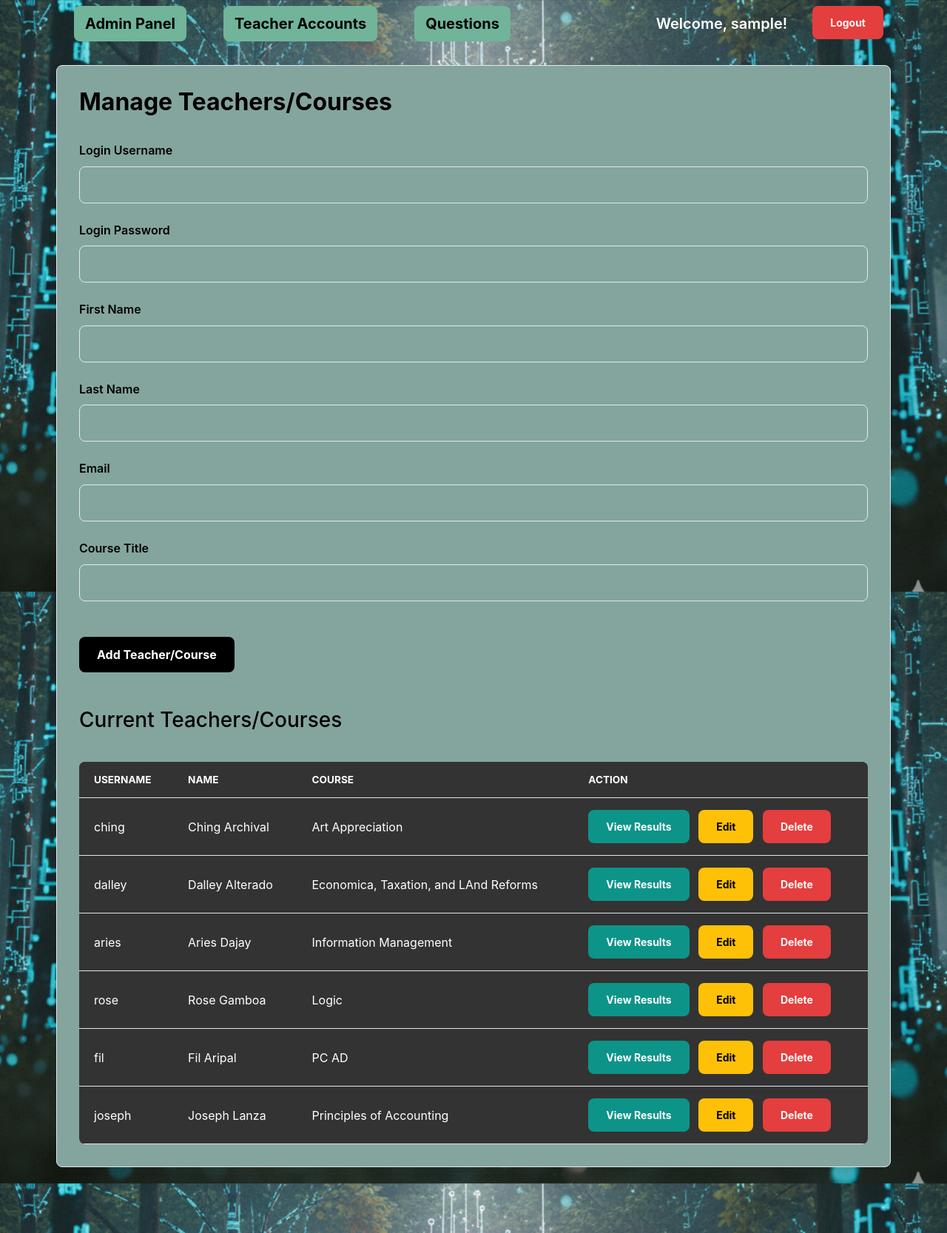
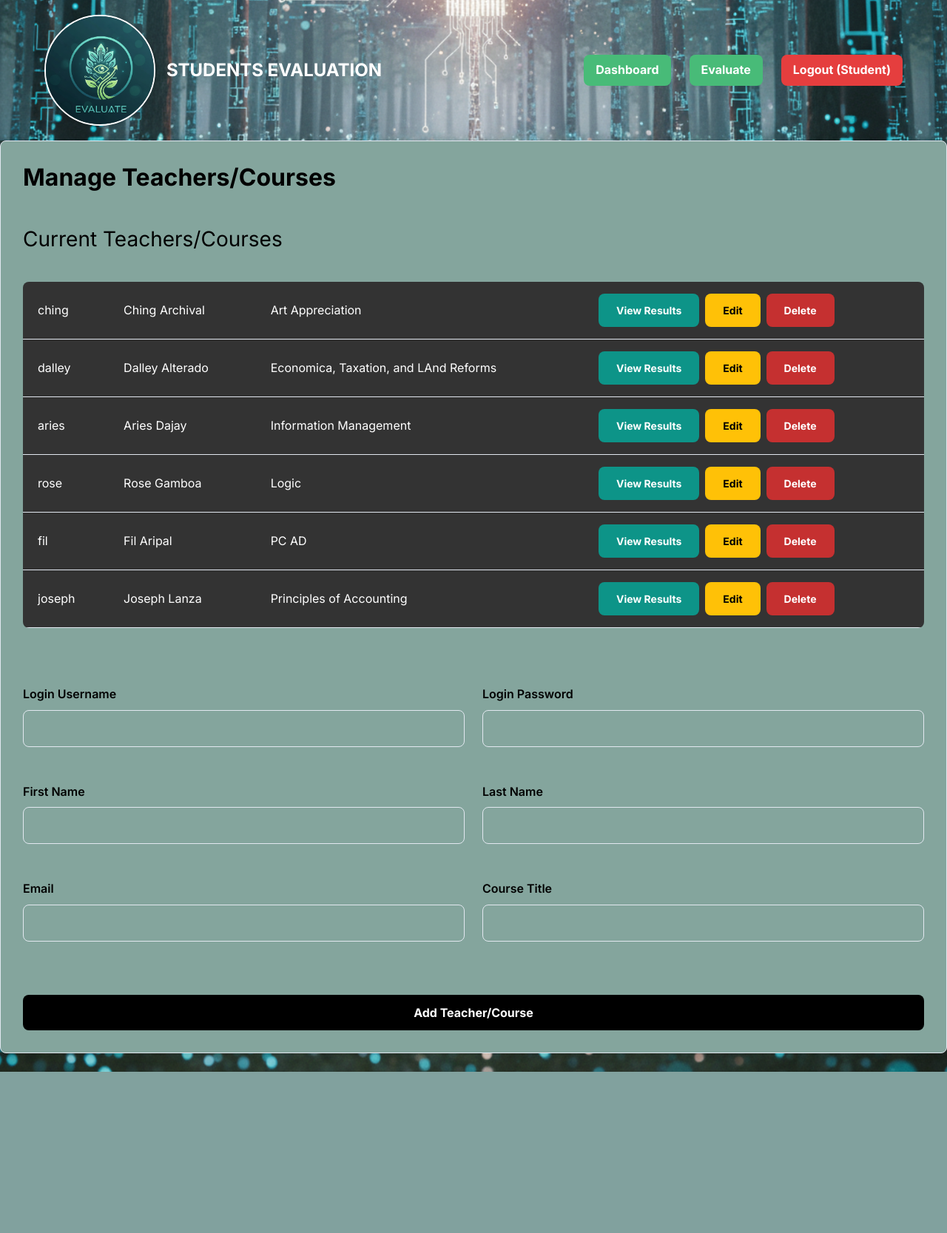
Before and after one commit to juls00100/CampsWeb2.0, a Flask app: page /admin/manage_teachers_courses in a window 1280 px wide. Shown: the whole page at 74% size. After the commit the page ends 1449 px from the top, so only its background shows below. Run offline with Flask 3, Linux system fonts and the light colour scheme; the visitor is signed in with stand-in values (Sample User, id 1); data comes from the database, SQL or seed files in the repository.

Commit message:
website nani

```diff
--- a/app.py
+++ b/app.py
@@ -18,7 +18,6 @@ app = Flask(__name__)
 app.config.from_object(__name__)
 
 def get_db():
-    """Opens a new database connection if there is none yet for the current application context."""
     db = getattr(g, '_database', None)
     if db is None:
         db = g._database = pymysql.connect(**app.config['MYSQL_CONFIG'])
@@ -26,13 +25,11 @@ def get_db():
 
 @app.teardown_appcontext
 def close_connection(exception):
-    """Closes the database again at the end of the request."""
     db = getattr(g, '_database', None)
     if db is not None:
         db.close()
 
 def init_db():
-    """Initializes the database structure from schema.sql."""
     conn = pymysql.connect(
         host=app.config['MYSQL_CONFIG']['host'],
         user=app.config['MYSQL_CONFIG']['user'],
--- a/static/style.css
+++ b/static/style.css
@@ -315,7 +315,10 @@ select:focus {
 }
 
 .btn {
-    display: inline-block;
+          display: flex;
+      justify-content: space-around; /* Distributes space between buttons */
+      /* Other justify-content options: center, flex-start, flex-end, space-around, space-evenly */
+      gap: 10px;
     padding: 0.75rem 1.5rem;
     text-align: center;
     border: none;
@@ -346,8 +349,9 @@ select:focus {
 }
 
 .btn-danger {
-    background-color: var(--danger-color);
+    background-color: #C53030;
     color: white;
+
 }
 
 .btn-danger:hover {
--- a/templates/admin_dashboard.html
+++ b/templates/admin_dashboard.html
@@ -1,4 +1,4 @@
-{% extends "admin_base.html" %}
+{% extends "base.html" %}
 
 {% block title %}Admin Dashboard{% endblock %}
 
--- a/templates/admin_edit_user.html
+++ b/templates/admin_edit_user.html
@@ -1,4 +1,4 @@
-{% extends "admin_base.html" %}
+{% extends "base.html" %}
 wwwwwwww
 {% block title %}Admin Edit {{ user_type|capitalize }}{% endblock %}
 
--- a/templates/admin_login.html
+++ b/templates/admin_login.html
@@ -7,7 +7,7 @@ wwwwwwww
         {% include '_flash_messages.html' %}
 
         <h2 class="text-center">Admin Login</h2>
-        <p class="text-center text-info">Use your Admin Account.</p>
+        <p class="text-center text-dark">Use your Admin Account.</p>
         <form method="POST" class="mt-4">
             <div class="form-group">
                 <label for="username">Username</label>
--- a/templates/admin_manage_questions.html
+++ b/templates/admin_manage_questions.html
@@ -1,4 +1,4 @@
-{% extends "admin_base.html" %}
+{% extends "base.html" %}
 wwwwwwww
 {% block title %}Manage Evaluation Questions{% endblock %}
 
@@ -41,8 +41,9 @@ wwwwwwww
                 <input type="text" id="new_q_text" name="new_q_text" class="form-control" placeholder="e.g., The instructor was clear in their expectations." required>
             </div>
 
+            <button type="submit" class="btn btn-secondary mb-3">Add Question</button>
         </form>
-          <button type="submit" class="btn btn-secondary w-100">Add Question</button>
+
 
     </div>
 {% endblock %}
--- a/templates/admin_manage_students.html
+++ b/templates/admin_manage_students.html
@@ -1,5 +1,5 @@
-{% extends "admin_base.html" %}
-wwwwwwww
+{% extends "base.html" %}
+
 {% block title %}Manage Student Accounts{% endblock %}
 
 {% block content %}
--- a/templates/admin_manage_teachers_courses.html
+++ b/templates/admin_manage_teachers_courses.html
@@ -1,5 +1,5 @@
-{% extends "admin_base.html" %}
-wwwwwwww
+{% extends "base.html" %}
+
 {% block title %}<b>Manage Subjects/Courses</b>{% endblock %}
 
 {% block content %}
@@ -7,7 +7,45 @@ wwwwwwww
         {% include '_flash_messages.html' %}
 
         <h2><b>Manage Teachers/Courses</b></h2>
-        <br>
+
+        <h3 class="mt-5 mb-3">Current Teachers/Courses</h3> {% if teachers %} <div class="table-responsive">
+                <table class="data-table">
+                    <tbody>
+                        {% for teacher in teachers %}
+                            <tr>
+                                <td>{{ teacher.t_username }}</td>
+                                <td>{{ teacher.t_first_name }} {{ teacher.t_last_name }}</td>
+                                <td>{{ teacher.t_course }}</td>
+
+                                <td class="d-flex align-items-center gap-2">
+
+                                    <a href="{{ url_for('admin_view_evaluations', teacher_id=teacher.t_id) }}"
+                                    class="btn btn-info btn-sm">
+                                        View Results
+                                    </a>
+
+                                    <a href="{{ url_for('admin_edit_user', user_type='teacher', user_id=teacher.t_id) }}"
+                                    class="btn btn-warning btn-sm">
+                                        Edit
+                                    </a>
+
+                                    <form method="POST" action="{{ url_for('admin_manage_teachers_courses', teacher_id=teacher.t_id) }}"
+                                        class="d-inline m-0"
+                                        onsubmit="return confirm('WARNING: Deleting {{ teacher.t_first_name }} is permanent. Are you sure?');">
+                                        <input type="hidden" name="action" value="delete">
+                                        <input type="hidden" name="t_id_to_delete" value="{{ teacher.t_id }}">
+                                        <button type="submit" class="btn btn-sm btn-danger">Delete</button>
+                                    </form>
+                                </td>
+                            </tr>
+                        {% endfor %}
+                    </tbody>
+                </table>
+            </div>
+        {% else %}
+            <p class="alert alert-info mt-4">No teachers have been added yet.</p> {% endif %}
+    <br> <br> <br>
+             <form method="POST" class="form-grid">
             <input type="hidden" name="action" value="add">
             <div class="form-group">
                 <label for="t_username" class="form-label">Login Username</label> <input type="text" id="t_username" name="t_username" class="form-control" required> </div>
@@ -22,37 +60,8 @@ wwwwwwww
             <div class="form-group">
                 <label for="t_course" class="form-label">Course Title</label> <input type="text" id="t_course" name="t_course" class="form-control" required> </div>
 
-            <button type="submit" class="btn btn-primary mt-4" style="grid-column: 1 / -1;">Add Teacher/Course</button> </form>
+            <button type="submit" class="btn btn-primary mt-4" style="grid-column: 1 / -1;">Add Teacher/Course</button>
+        </form>
 
-        <h3 class="mt-5 mb-3">Current Teachers/Courses</h3> {% if teachers %} <div class="table-responsive">
-                <table class="data-table">
-                    <thead>
-                        <tr>
-                            <th>Username</th>
-                            <th>Name</th>
-                            <th>Course</th>
-                            <th>Action</th>
-                        </tr>
-                    </thead>
-                    <tbody>
-                        {% for teacher in teachers %} <tr>
-                                <td>{{ teacher.t_username }}</td> <td>{{ teacher.t_first_name }} {{ teacher.t_last_name }}</td> <td>{{ teacher.t_course }}</td> <td>
-                                    <a href="{{ url_for('admin_view_evaluations', teacher_id=teacher.t_id) }}" class="btn btn-info btn-sm me-2">
-                                        View Results
-                                    </a>
-                                    <a href="{{ url_for('admin_edit_user', user_type='teacher', user_id=teacher.t_id) }}" class="btn btn-warning btn-sm me-2">
-                                        Edit
-                                    </a>
-                                    <form method="POST" class="d-inline" onsubmit="return confirm('WARNING: Deleting this teacher is permanent and only works if no evaluations exist. Are you sure?');"> <input type="hidden" name="action" value="delete">
-                                        <input type="hidden" name="t_id" value="{{ teacher.t_id }}"> <button type="submit" class="btn btn-danger btn-sm">Delete</button>
-                                    </form>
-                                </td>
-                            </tr>
-                        {% endfor %}
-                    </tbody>
-                </table>
-            </div>
-        {% else %}
-            <p class="alert alert-info mt-4">No teachers have been added yet.</p> {% endif %}
-    </div>
+        </div>
 {% endblock %}
--- a/templates/base.html
+++ b/templates/base.html
@@ -5,6 +5,9 @@
     <meta name="viewport" content="width=device-width, initial-scale=1.0">
     <title>{% block title %}Evaluation System{% endblock %}</title>
     <link href="https://fonts.googleapis.com/css2?family=Inter:wght@400;600;700;800&display=swap" rel="stylesheet">
+
+    <link href="https://cdn.jsdelivr.net/npm/bootstrap@5.3.3/dist/css/bootstrap.min.css" rel="stylesheet">
+
     <link href="{{ url_for('static', filename='style.css') }}" rel="stylesheet">
 </head>
 <body>
--- a/templates/dashboard.html
+++ b/templates/dashboard.html
@@ -6,7 +6,7 @@
     <div class="card card-dashboard">
         {% include '_flash_messages.html' %}
 
-        <h2>Welcome back, {{ session['student_name'] }}!</h2>
+        <h2>Welcome back, <b>{{ session['student_name'] }}</b>!</h2>
 
         <div class="stat-grid mt-4">
             <div class="stat-box status-{{ student.s_status.lower() }}">
@@ -31,7 +31,6 @@
             <p><strong>School ID:</strong> <span>{{ student.s_schoolID }}</span></p>
             <p><strong>Email:</strong> <span>{{ student.s_email }}</span></p>
             <p><strong>Year Level:</strong> <span>{{ student.s_year_level }}</span></p>
-            <p><strong>Registered On:</strong> <span>{{ student.s_registration_date }}</span></p>
         </div>
 
         <h3 class="mt-5 mb-3">Update Profile</h3>
@@ -66,8 +65,7 @@
                 <label for="s_confirm_password">Confirm Password</label>
                 <input type="password" id="s_confirm_password" name="s_confirm_password" placeholder="Confirm new password" required>
             </div>
-
-            <button type="submit" class="btn btn-primary">Update Profile</button>
+            <button type="submit" class="btn btn-primary mt-3" style="grid-column: 1 / -1;">Save Profile Changes</button>
         </form>
 
     </div>
--- a/templates/evaluate.html
+++ b/templates/evaluate.html
@@ -17,7 +17,7 @@
                 **INFO:** The system has no teachers. Please ask an administrator to perform the initial setup.
             </p>
         {% else %}
-            <p class="text-info">Please rate the teacher on a scale of 1 (Poor) to 5 (Excellent).</p>
+            <p class="text-dark">Please rate the teacher on a scale of 1 (Poor) to 5 (Excellent).</p>
 
             <form method="POST" class="mt-4">
                 <div class="form-group">
--- a/templates/teacher_dashboard.html
+++ b/templates/teacher_dashboard.html
@@ -7,7 +7,7 @@
         {% include '_flash_messages.html' %}
 
         <h2>Welcome, {{ session['teacher_name'] }}!</h2>
-        <p class="text-info">Below is the evaluation summary for your assigned course: <strong>{{ teacher.t_course }}</strong></p>
+        <p class="text-dark">Below is the evaluation summary for your assigned course: <strong>{{ teacher.t_course }}</strong></p>
 
         <h3 class="mt-5 mb-3">Overall Course Rating (1.00 - 5.00)</h3>
 
@@ -55,7 +55,7 @@
         </div>
 
         <h3 id="update-profile" class="mt-5 mb-3">Update Profile</h3>
-        <p class="text-info">You can update your login credentials and course details here. Your current course is: <strong>{{ teacher.t_course }}</strong>.</p>
+        <p class="text-dark">You can update your login credentials and course details here. Your current course is: <strong>{{ teacher.t_course }}</strong>.</p>
 
         <form method="POST" class="form-grid mt-4">
             <input type="hidden" name="action" value="edit_profile">
--- a/templates/teacher_login.html
+++ b/templates/teacher_login.html
@@ -7,7 +7,7 @@
         {% include '_flash_messages.html' %}
 
         <h2 class="text-center">Teacher Login</h2>
-        <p class="text-center text-info">Access your course evaluation results.</p>
+        <p class="text-center text-dark">Access your course evaluation results.</p>
         <form method="POST" class="mt-4">
             <div class="form-group">
                 <label for="username">Username</label>
--- a/templates/teacher_view_results.html
+++ b/templates/teacher_view_results.html
@@ -34,7 +34,7 @@
             {% for remark in remarks %}
                 <div class="remark-item">
                     <p style="font-style: italic;">"{{ remark.e_remarks }}"</p>
-                    <small class="text-info">Submitted on {{ remark.e_timestamp.strftime('%Y-%m-%d %H:%M') }}</small>
+                    <small class="text-dark">Submitted on {{ remark.e_timestamp.strftime('%Y-%m-%d %H:%M') }}</small>
                 </div>
             {% endfor %}
             </div>
```
Also changed, not shown: templates/admin_view_evaluations.html (+4 -4 lines), templates/index.html (+4 -4 lines).
